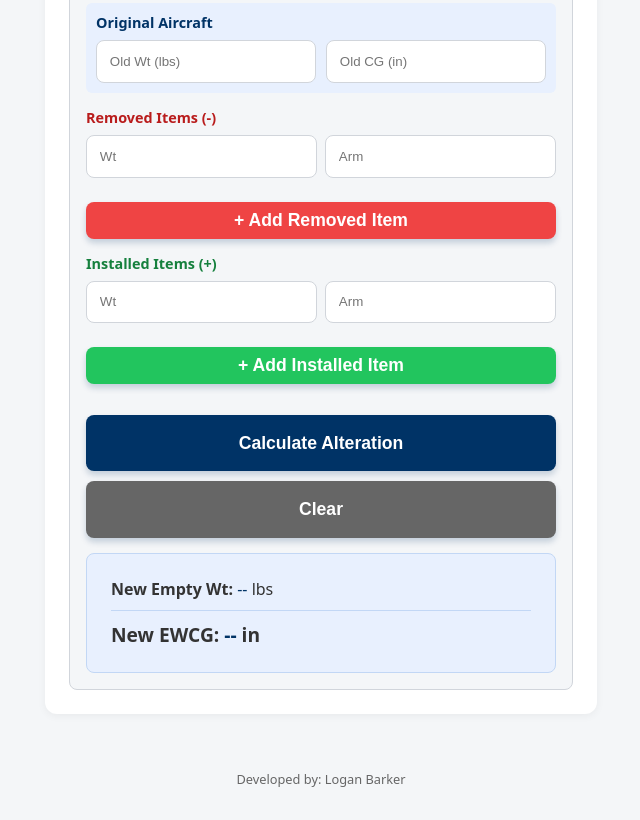
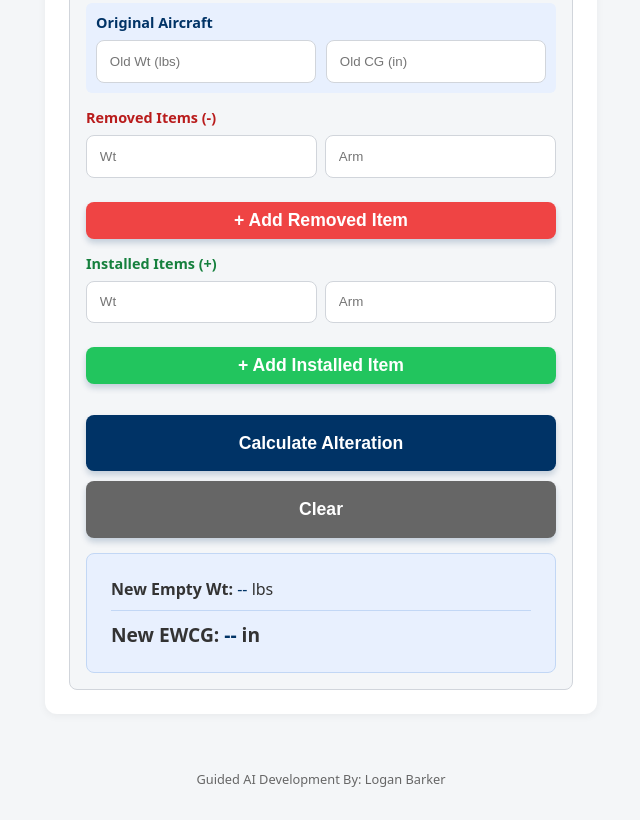
Before and after one commit to linuxlbar/A-P-CALC_PRO, a plain HTML site: page index.html in a window 1280 px wide. Shown: the part 2331-3151 px from the top of the page, without its empty margins (319-959 px from the left). Drawn offline with Linux system fonts and the light colour scheme.

Commit message:
Add files via upload

```diff
--- a/index.html
+++ b/index.html
@@ -213,7 +213,7 @@
     }
   </script>
   <footer style="text-align: center; padding: 2rem; color: var(--text-muted); font-size: 0.8rem;">
-    <p>Developed by: Logan Barker</p>
+    <p>Guided AI Development By: Logan Barker</p>
   </footer>
 </body>
 </html>
```
